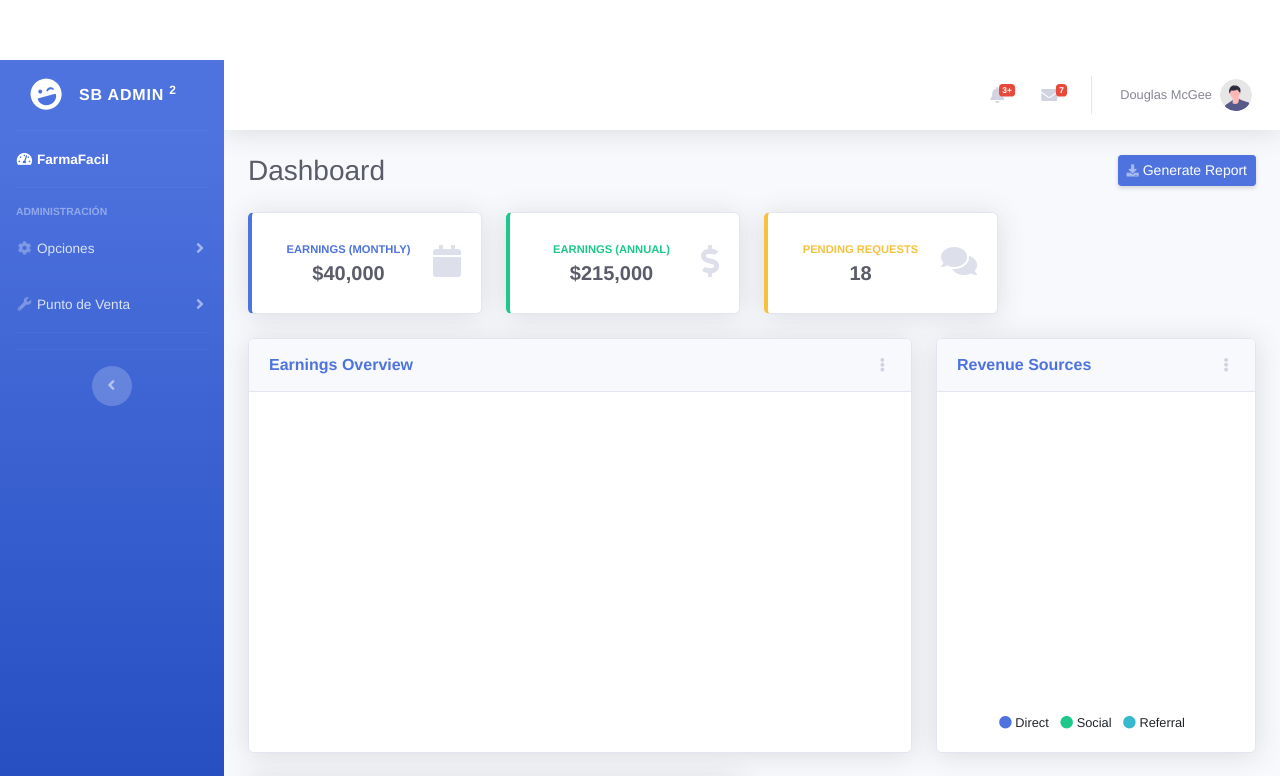
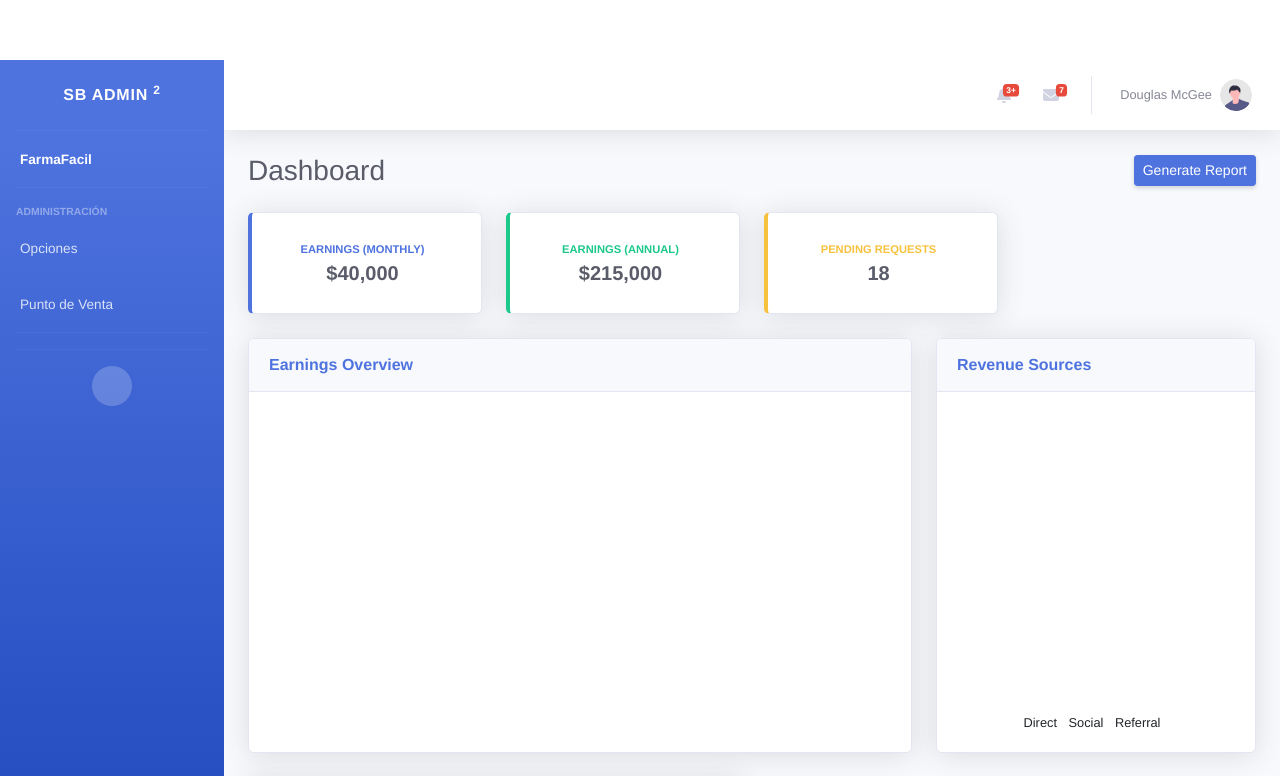
Before and after one commit to mike2611/vue-farmacia, a Vue app: page /dashboard in a window 1280 px wide. Shown: the top 776 px of the page. Built offline with nearby package versions, Linux system fonts and the light colour scheme.

Commit message:
Agregar font awesome al proyecto

```diff
--- a/package.json
+++ b/package.json
@@ -8,6 +8,9 @@
     "lint": "vue-cli-service lint"
   },
   "dependencies": {
+    "@fortawesome/fontawesome-svg-core": "^6.4.0",
+    "@fortawesome/free-solid-svg-icons": "^6.4.0",
+    "@fortawesome/vue-fontawesome": "^2.0.10",
     "core-js": "^3.8.3",
     "vue": "^2.6.14"
   },
--- a/public/index.html
+++ b/public/index.html
@@ -6,7 +6,6 @@
     <meta name="viewport" content="width=device-width,initial-scale=1.0">
     <link rel="icon" href="<%= BASE_URL %>favicon.ico">
     <link href="https://cdn.jsdelivr.net/npm/bootstrap@5.3.0-alpha1/dist/css/bootstrap.min.css" rel="stylesheet" integrity="sha384-KyZXEAg3QhqLMpG8r+Knujsl5/5v5K6/z5pe6eGonoNEcm5PG7/x9Q6Id8i7/1eh" crossorigin="anonymous">
-    <link rel="stylesheet" href="https://cdnjs.cloudflare.com/ajax/libs/font-awesome/5.15.1/css/all.min.css" integrity="sha384-2kf2/u88tPdYB21l5XOwGcizr1BQ5r5l5D5dz5G8JkGt+5+NtYzjJfcqrLvH8DXy" crossorigin="anonymous">
     <title><%= htmlWebpackPlugin.options.title %></title>
   </head>
   <body>
--- a/src/components/TopBar.vue
+++ b/src/components/TopBar.vue
@@ -38,7 +38,7 @@
             <li class="nav-item dropdown no-arrow mx-1">
                 <a class="nav-link dropdown-toggle" href="#" id="alertsDropdown" role="button"
                     data-toggle="dropdown" aria-haspopup="true" aria-expanded="false">
-                    <i class="fas fa-bell fa-fw"></i>
+                    <font-awesome-icon icon="bell" />
                     <!-- Counter - Alerts -->
                     <span class="badge badge-danger badge-counter">3+</span>
                 </a>
@@ -89,7 +89,7 @@
             <li class="nav-item dropdown no-arrow mx-1">
                 <a class="nav-link dropdown-toggle" href="#" id="messagesDropdown" role="button"
                     data-toggle="dropdown" aria-haspopup="true" aria-expanded="false">
-                    <i class="fas fa-envelope fa-fw"></i>
+                    <font-awesome-icon icon="envelope" />
                     <!-- Counter - Messages -->
                     <span class="badge badge-danger badge-counter">7</span>
                 </a>
--- a/src/main.js
+++ b/src/main.js
@@ -1,6 +1,12 @@
 import Vue from 'vue'
 import App from './App.vue'
 import '@/assets/css/global.css'
+import { library } from '@fortawesome/fontawesome-svg-core'
+import { fas } from '@fortawesome/free-solid-svg-icons'
+import { FontAwesomeIcon } from '@fortawesome/vue-fontawesome'
+
+library.add(fas);
+Vue.component('font-awesome-icon', FontAwesomeIcon);
 
 Vue.config.productionTip = false
 
```
Also changed, not shown: 1 other file (tests, documents, lock files or other folders).
